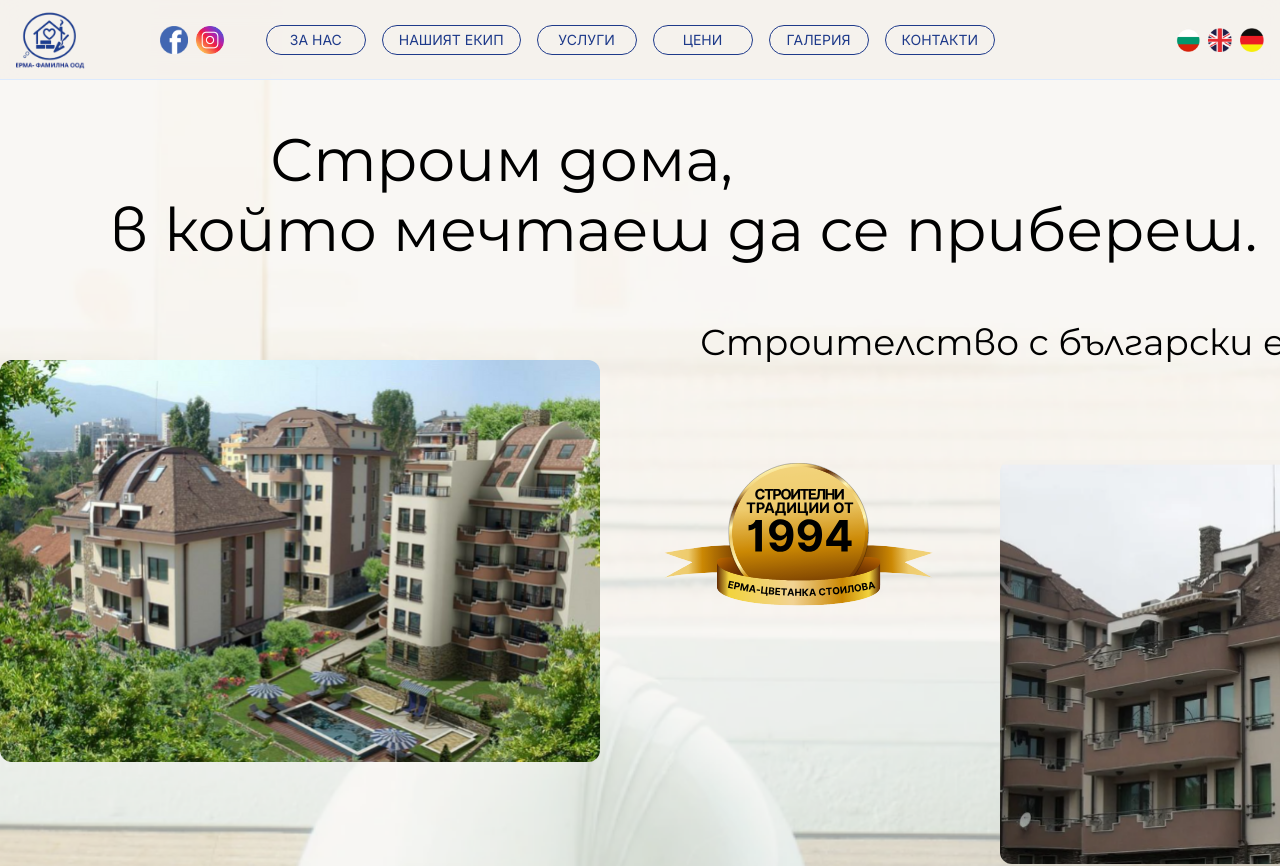
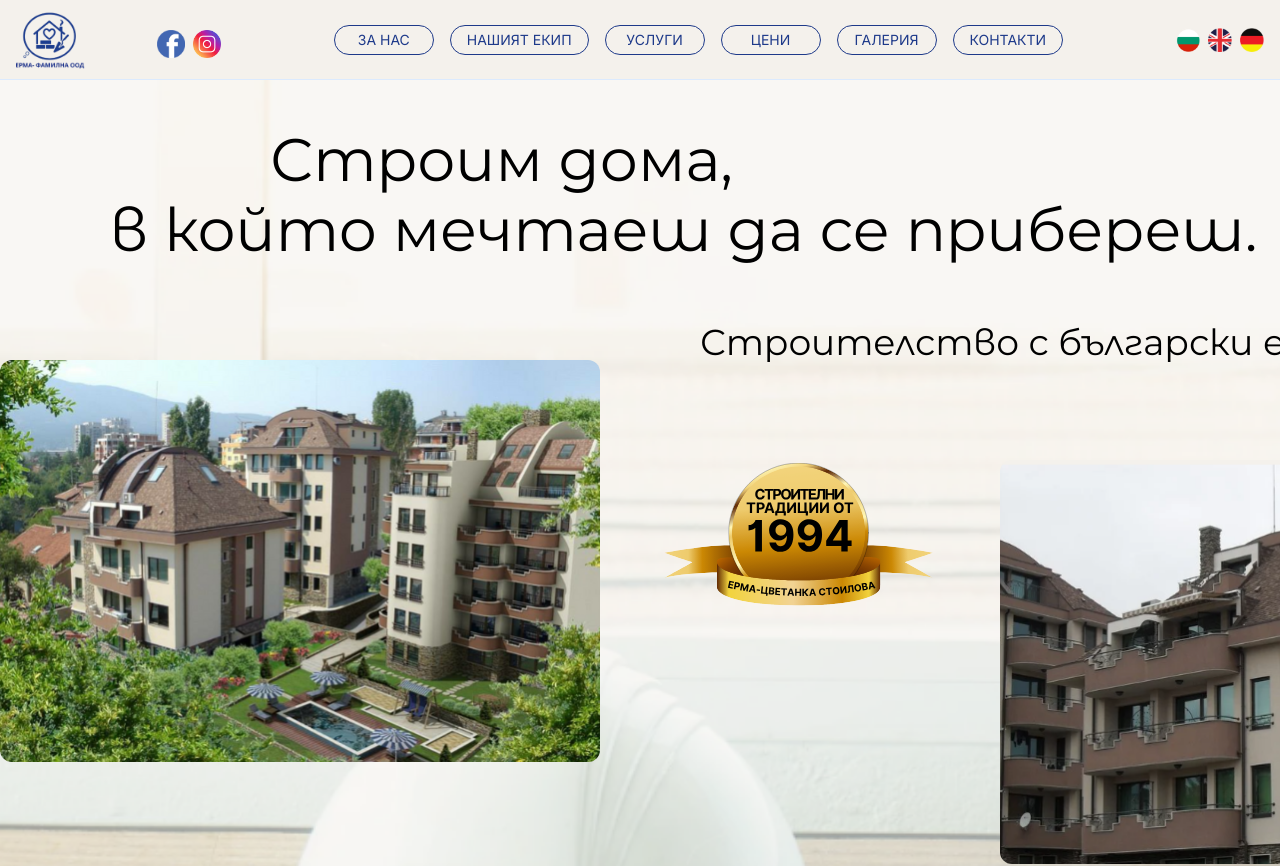
Before and after one commit to Mygidal/ermafamily-site, a Next.js app: page / in a window 1280 px wide. Shown: the top 866 px of the page. Built offline with nearby package versions, Linux system fonts and the light colour scheme.

Commit message:
Добавен shine ефект върху логото

```diff
--- a/src/components/Header.tsx
+++ b/src/components/Header.tsx
@@ -31,56 +31,25 @@ export default function Header() {
   }, []);
 
   return (
-    <header className="fixed top-0 left-0 w-full h-[64px] sm:h-[80px]
- bg-[#f4f1ec]/80 backdrop-blur-md z-50 border-b border-blue-100 flex items-center">
-      <div className="w-full max-w-[1600px] mx-auto flex items-center justify-between px-4 relative">
-
-        {/* === Десктоп лого === */}
-        <div className="hidden md:flex items-center gap-3">
-          <Link href="/" aria-label="Начало">
-            <Image
-              src="/logo-erma.png"
-              alt="ЕРМА"
-              width={180}
-              height={60}
-              className="h-[60px] w-auto object-contain"
-              priority
-            />
-          </Link>
-        </div>
-        {/* === Икони: Facebook / Instagram – бутонни === */}
-        <div className="hidden md:flex gap-2 absolute left-[160px] top-[16px]">
-          <button aria-label="Facebook">
-            <Image src="/icon-facebook.png" alt="Facebook" width={28} height={28} className="w-7 h-7" />
-          </button>
-          <button aria-label="Instagram">
-            <Image src="/icon-instagram.png" alt="Instagram" width={28} height={28} className="w-7 h-7" />
-          </button>
-        </div>
-{/* === МОБИЛЕН ХЕДЪР === */}
-<div className="sm:hidden w-full h-[80px] px-4 bg-[#f4f1ec]/80 backdrop-blur-md border-b border-blue-100 flex items-center justify-between z-[50]">
-
-  {/* Ляво: 1994 емблема */}
-  <div className="flex items-center">
+    <header className="fixed top-0 left-0 w-full h-[80px] bg-[#f4f1ec] z-50 border-b border-blue-100">
+      <div className="w-full flex items-center justify-between h-full px-4 sm:hidden">
+        {/* Ляво: емблема 1994 */}
         <img
           src="/badge-1994-cleaned.svg"
           alt="1994"
           className="w-[70px] h-auto object-contain"
         />
-  </div>
 
-  {/* Център: Лого */}
-  <div className="flex items-center justify-center">
+        {/* Център: лого */}
         <img
           src="/logo-erma-mobil.png"
           alt="ЕРМА"
           className="w-[120px] h-auto object-contain"
         />
-  </div>
 
-  {/* Дясно: Език + Меню */}
+        {/* Дясно: език + меню */}
         <div className="flex items-center gap-3">
-    {/* Език бутон */}
+          {/* Език */}
           <div className="relative" ref={langRef}>
             <button onClick={() => setLangOpen(!langOpen)} aria-label="Език">
               <Image src="/flag-bg.png" alt="BG" width={28} height={28} />
@@ -93,7 +62,7 @@ export default function Header() {
             )}
           </div>
 
-    {/* Меню бутон */}
+          {/* Меню */}
           <div className="relative" ref={menuRef}>
             <button onClick={() => setMenuOpen(!menuOpen)} aria-label="Меню">
               <svg className="w-7 h-7 text-blue-900" fill="none" stroke="currentColor" viewBox="0 0 24 24">
@@ -120,12 +89,35 @@ export default function Header() {
         </div>
       </div>
 
+      {/* === Десктоп === */}
+      <div className="hidden sm:flex w-full max-w-[1600px] mx-auto items-center justify-between px-4 h-full">
+        {/* Лого */}
+        <div className="flex items-center gap-4">
+  <Link href="/" aria-label="Начало">
+    <Image
+      src="/logo-erma.png"
+      alt="ЕРМА"
+      width={180}
+      height={60}
+      className="h-[60px] w-auto object-contain"
+      priority
+    />
+  </Link>
+
+  {/* Социални бутони до логото */}
+  <div className="flex gap-2 mt-2 ml-14">
+    <button aria-label="Facebook">
+      <Image src="/icon-facebook.png" alt="Facebook" width={28} height={28} className="w-7 h-7" />
+    </button>
+    <button aria-label="Instagram">
+      <Image src="/icon-instagram.png" alt="Instagram" width={28} height={28} className="w-7 h-7" />
+    </button>
+  </div>
+</div>
 
 
-
-
-        {/* === Десктоп: навигация === */}
-        <nav className="hidden md:flex gap-4 mx-auto">
+        {/* Навигация */}
+        <nav className="flex gap-4 mx-auto">
           {navLinks.map((label) => (
             <Link
               key={label}
@@ -137,17 +129,14 @@ export default function Header() {
           ))}
         </nav>
 
-        {/* === Десктоп: езици (дясно) === */}
-        <div className="hidden md:flex items-center gap-[8px]">
+        {/* Езици */}
+        <div className="flex items-center gap-[8px]">
           {languages.map(({ code, label }) => (
             <button key={code} aria-label={label}>
               <Image src={`/flag-${code}.png`} alt={label} width={24} height={24} className="w-[24px] h-[24px]" />
             </button>
           ))}
         </div>
-
-
-
       </div>
     </header>
   );
```
Lines whose indentation alone changed are shown as unchanged.
